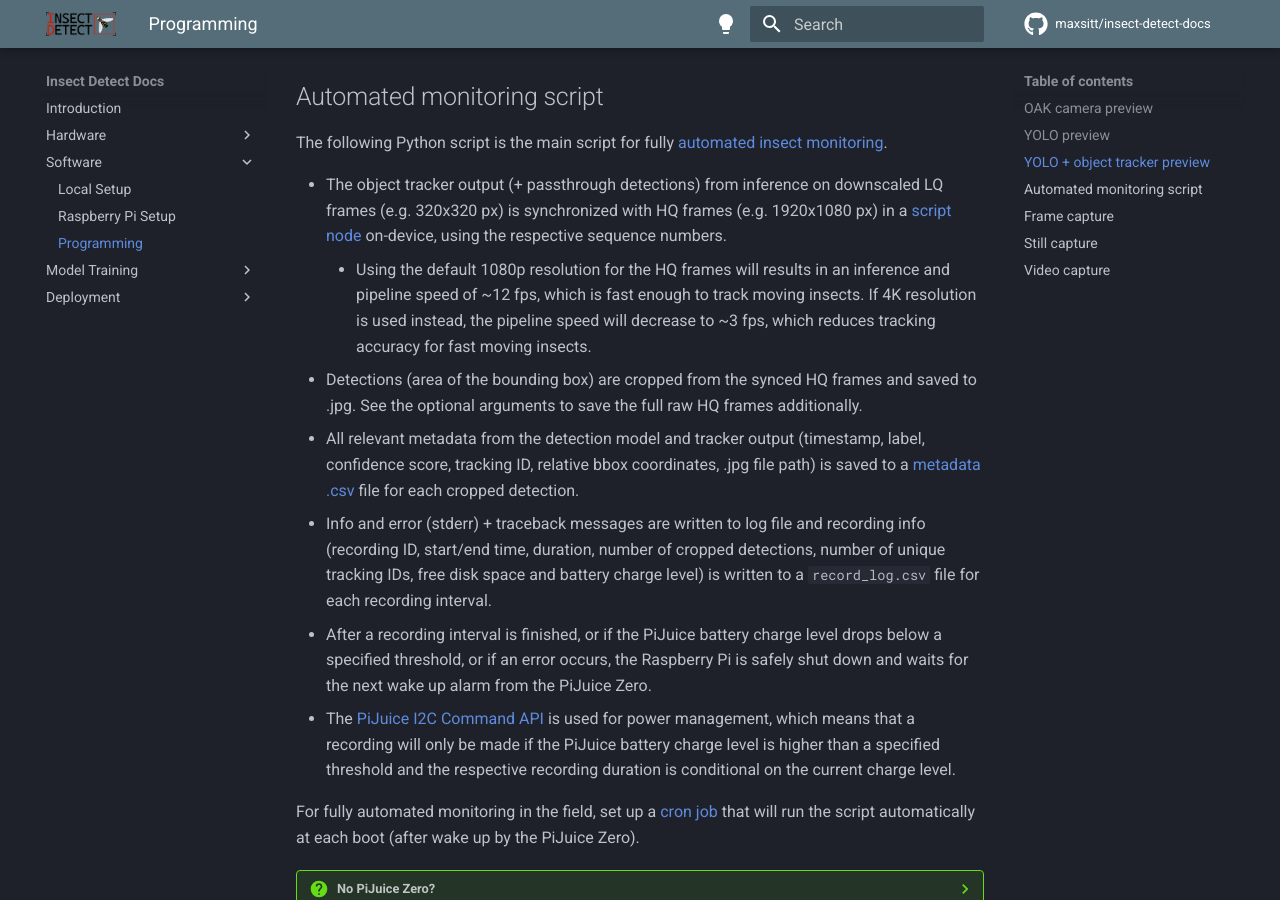
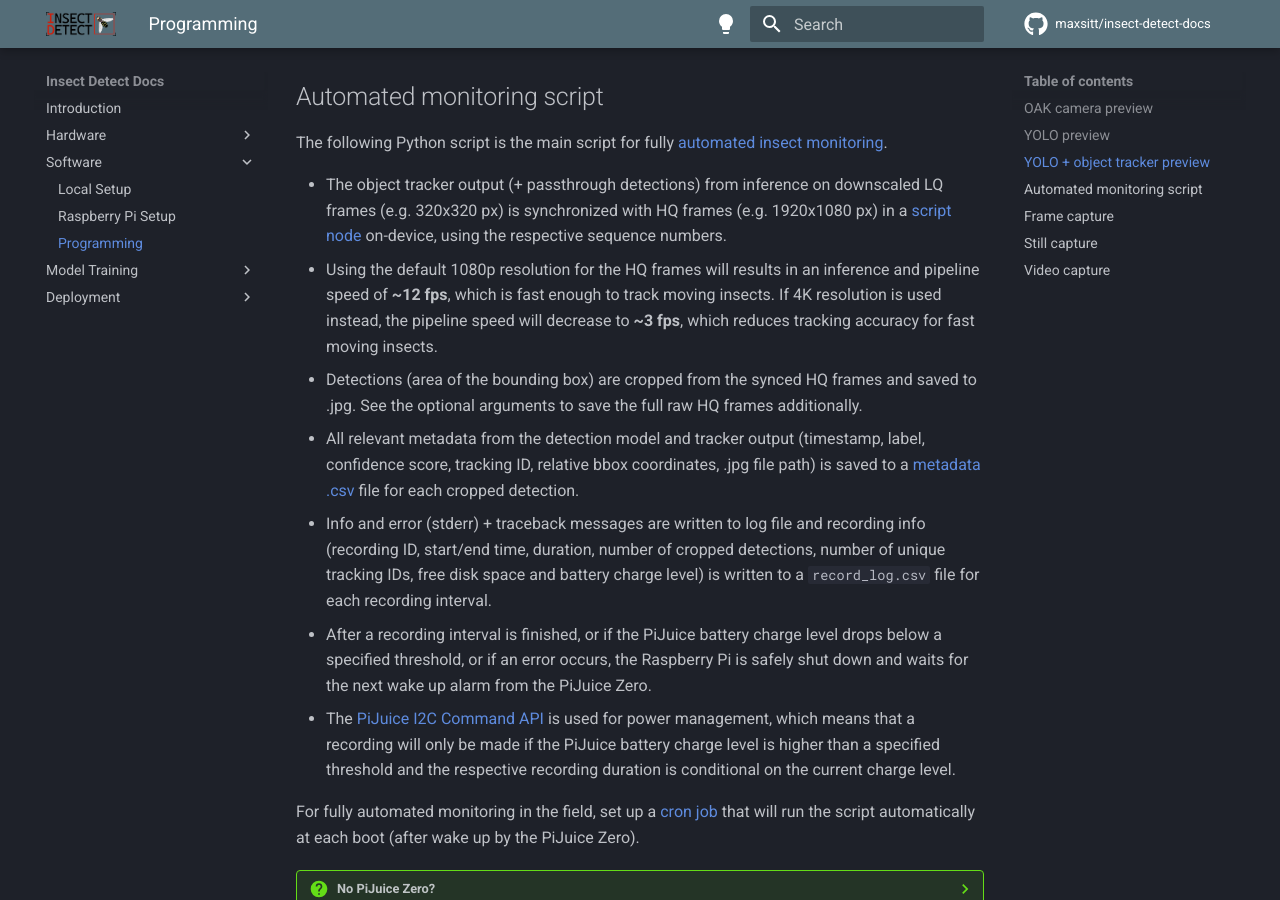
Before and after one commit to maxsitt/insect-detect-docs, an MkDocs documentation site: the page built from docs/software/programming.md, in a window 1280 px wide and 900 px high, scrolled down 8290 px. Built offline with MkDocs 1.6.1 and Material for MkDocs 9.7.7, drawn with Linux system fonts in a browser that asks for light colours; comment, search, counter and statistics services are not loaded; part of the change alters nothing that is shown; some of the changed text lies outside the part shown.

````diff
--- a/docs/software/programming.md
+++ b/docs/software/programming.md
@@ -125,7 +125,7 @@ With the following Python script you can run a custom YOLO object detection mode
 ([.blob format](https://docs.luxonis.com/en/latest/pages/model_conversion){target=_blank})
 on the OAK device with downscaled LQ frames (e.g. 320x320 px) as model input
 and show the frames together with the model output (bounding box, label,
-confidence) in a new window.
+confidence score) in a new window.
 
 If you copied the whole
 [`insect-detect`](https://github.com/maxsitt/insect-detect){target=_blank}
@@ -282,7 +282,7 @@ with dai.Device(pipeline, usb2Mode=True) as device:
 ```
 
 1.  Specify the path to your detection model (.blob format) and config JSON
-    that the OAK is able to use it for on-device inference.
+    that the OAK can use it for on-device inference.
 2.  Adjust the camera fps to the maximum fps of the YOLO model that is used for inference
     ([more info](https://docs.luxonis.com/projects/api/en/latest/tutorials/low-latency/#lowering-camera-fps-to-match-nn-fps){target=_blank}).
 3.  More info about the
@@ -502,16 +502,16 @@ The following Python script is the main script for fully
   LQ frames (e.g. 320x320 px) is synchronized with HQ frames (e.g. 1920x1080 px) in a
   [script node](https://docs.luxonis.com/projects/api/en/latest/components/nodes/script/){target=_blank}
   on-device, using the respective sequence numbers.
-    - Using the default 1080p resolution for the HQ frames will results in an
-      inference and pipeline speed of ~12 fps, which is fast enough to track
-      moving insects. If 4K resolution is used instead, the pipeline speed will
-      decrease to ~3 fps, which reduces tracking accuracy for fast moving insects.
+  - Using the default 1080p resolution for the HQ frames will results in an
+    inference and pipeline speed of **~12 fps**, which is fast enough to track
+    moving insects. If 4K resolution is used instead, the pipeline speed will
+    decrease to **~3 fps**, which reduces tracking accuracy for fast moving insects.
 - Detections (area of the bounding box) are cropped from the synced HQ frames
   and saved to .jpg. See the optional arguments to save the full raw HQ frames
   additionally.
 - All relevant metadata from the detection model and tracker output (timestamp,
   label, confidence score, tracking ID, relative bbox coordinates, .jpg file
-  path) is saved to a [metadata .csv](../deployment/detection.md#metadata-csv)
+  path) is saved to a [metadata .csv](../deployment/detection.md#metadata-csv){target=_blank}
   file for each cropped detection.
 - Info and error (stderr) + traceback messages are written to log file and
   recording info (recording ID, start/end time, duration, number of cropped
@@ -1235,7 +1235,7 @@ print(f"Saved {frames_still} still frames to {save_path}.") # (6)!
 ```
 
 1.  You can increase the capture frequency in this line, e.g. if you want to
-    only save a still frame every 10 seconds, every minute etc.
+    only save a still frame every 10 seconds/every minute.
 2.  `THE_12_MP` = 4032x3040 pixel, which is the maximum resolution of the IMX378
     camera sensor of the OAK-1. You can use other possible
     [sensor resolutions](https://docs.luxonis.com/projects/api/en/latest/references/python/#depthai.ColorCameraProperties.SensorResolution){target=_blank}
@@ -1246,7 +1246,7 @@ print(f"Saved {frames_still} still frames to {save_path}.") # (6)!
 4.  10 fps is currently the maximum framerate supported by the OAK-1 MAX at
     full resolution (will be automatically capped).
 5.  More info about the
-    [VideoEncoder node](https://docs.luxonis.com/projects/api/en/latest/components/nodes/video_encoder/){target=_blank}
+    [VideoEncoder node](https://docs.luxonis.com/projects/api/en/latest/components/nodes/video_encoder/){target=_blank}.
 6.  If you are running this script automatically, you can also write this
     info to a log file. Check the [monitoring script](#automated-monitoring-script)
     and copy the lines at the beginning to create a logger.
@@ -1324,7 +1324,7 @@ if not args.four_k_resolution:
 cam_rgb.setFps(FPS) # frames per second available for focus/exposure
 
 # Create and configure video encoder node and define input + output
-video_enc = pipeline.create(dai.node.VideoEncoder)
+video_enc = pipeline.create(dai.node.VideoEncoder) # (1)!
 video_enc.setDefaultProfilePreset(FPS, dai.VideoEncoderProperties.Profile.H265_MAIN)
 cam_rgb.video.link(video_enc.input)
 
@@ -1368,7 +1368,7 @@ with dai.Device(pipeline, usb2Mode=True) as device:
     disk_free = round(psutil.disk_usage("/").free / 1048576)
 
     # Record until recording time is finished or free disk space drops below threshold
-    while time.monotonic() < start_time + rec_time and disk_free > 200: # (1)!
+    while time.monotonic() < start_time + rec_time and disk_free > 200: # (2)!
 
         # Update free disk space (MB)
         disk_free = round(psutil.disk_usage("/").free / 1048576)
@@ -1387,12 +1387,14 @@ if args.four_k_resolution:
     print(f"\nSaved {args.min_rec_time} min 4K video with {args.frames_per_second} fps to {save_path}.")
 else:
     print(f"\nSaved {args.min_rec_time} min 1080p video with {args.frames_per_second} fps to {save_path}.")
-print(f"Free disk space left: {disk_free} MB") # (2)!
+print(f"Free disk space left: {disk_free} MB") # (3)!
 
 ```
 
-1.  Depending on the available disk space, it might make sense to change this
+1.  More info about the
+    [VideoEncoder node](https://docs.luxonis.com/projects/api/en/latest/components/nodes/video_encoder/){target=_blank}.
+2.  Depending on the available disk space, it might make sense to change this
     threshold to a higher or lower value.
-2.  If you are running this script automatically, you can also write this
+3.  If you are running this script automatically, you can also write this
     info to a log file. Check the [monitoring script](#automated-monitoring-script)
     and copy the lines at the beginning to create a logger.
````
